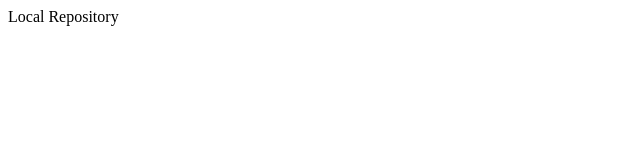
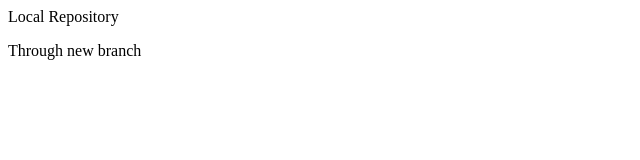
Before and after one commit to athawaleaayush/Localrepo, a plain HTML site: page index.html in a window 1280 px wide. Shown: the whole page, without its empty margins (0-640 px from the left). Drawn offline with Linux system fonts and the light colour scheme.

Commit message:
Add new branch

```diff
--- a/index.html
+++ b/index.html
@@ -1 +1,2 @@
 <p>Local Repository</p>
+<p>Through new branch</p>
```
